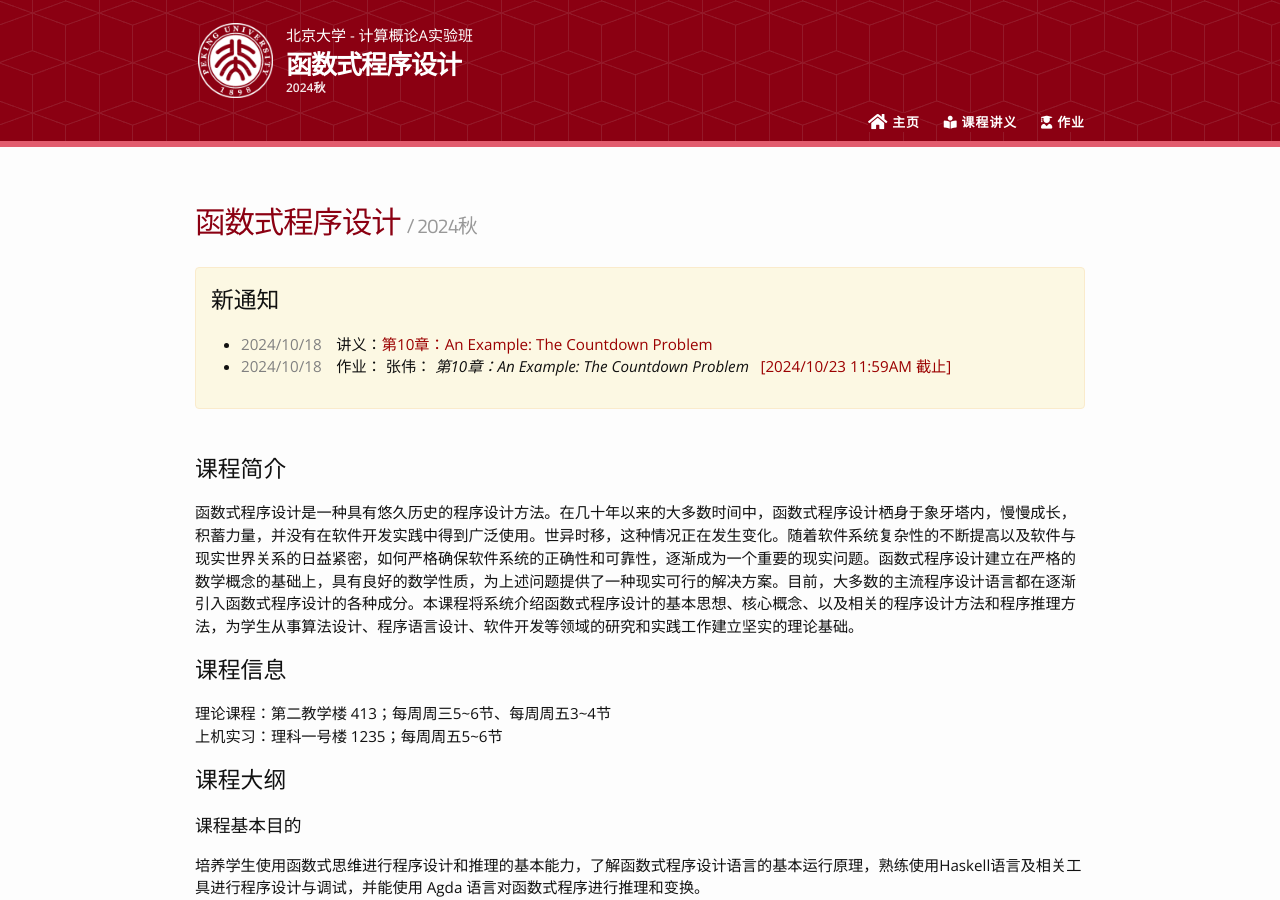
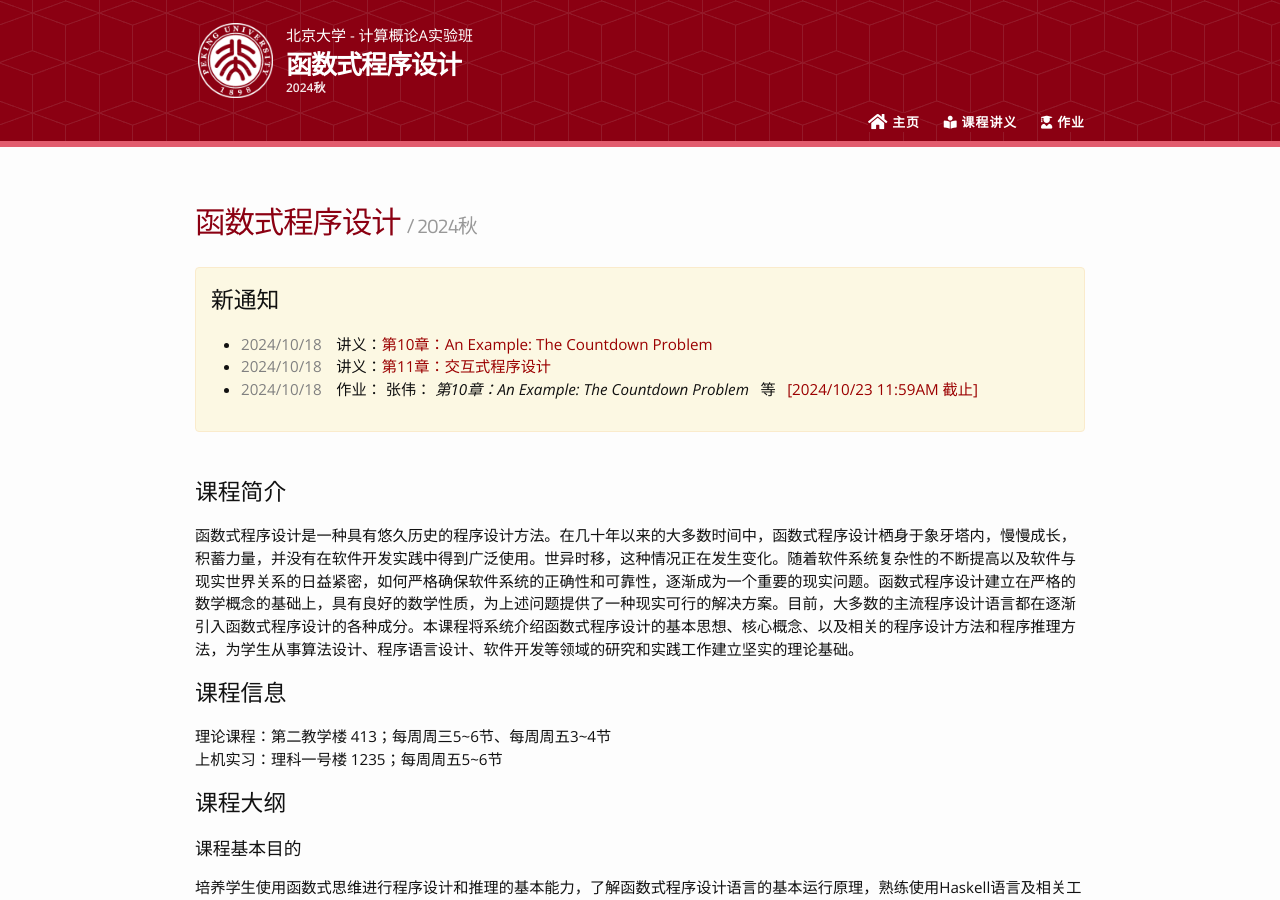
Before and after one commit to zhenjiang888/FP, a Jekyll site: the page built from 2024/index.md, in a window 1280 px wide and 900 px high. Built offline with Jekyll 4.4.1, drawn with Linux system fonts in a browser that asks for light colours; nearby versions of some CDN libraries; our own code applies the rules of GitHub Pages for plain Markdown files.

Commit message:
Updating 2024 Fall ch10

```diff
--- a/_data/_2024.yaml
+++ b/_data/_2024.yaml
@@ -123,6 +123,8 @@
   slides:
   - title: "第10章：An Example: The Countdown Problem"
     link: 第10章 An Example - The Countdown Problem.pdf
+  - title: "第11章：交互式程序设计"
+    link: 第11章 Interactive Programming.pdf
   assignment:
     descriptions:
     - text: 【10】完成第10章课程讲义上的习题
```
Also changed, not shown: 2 other files.
